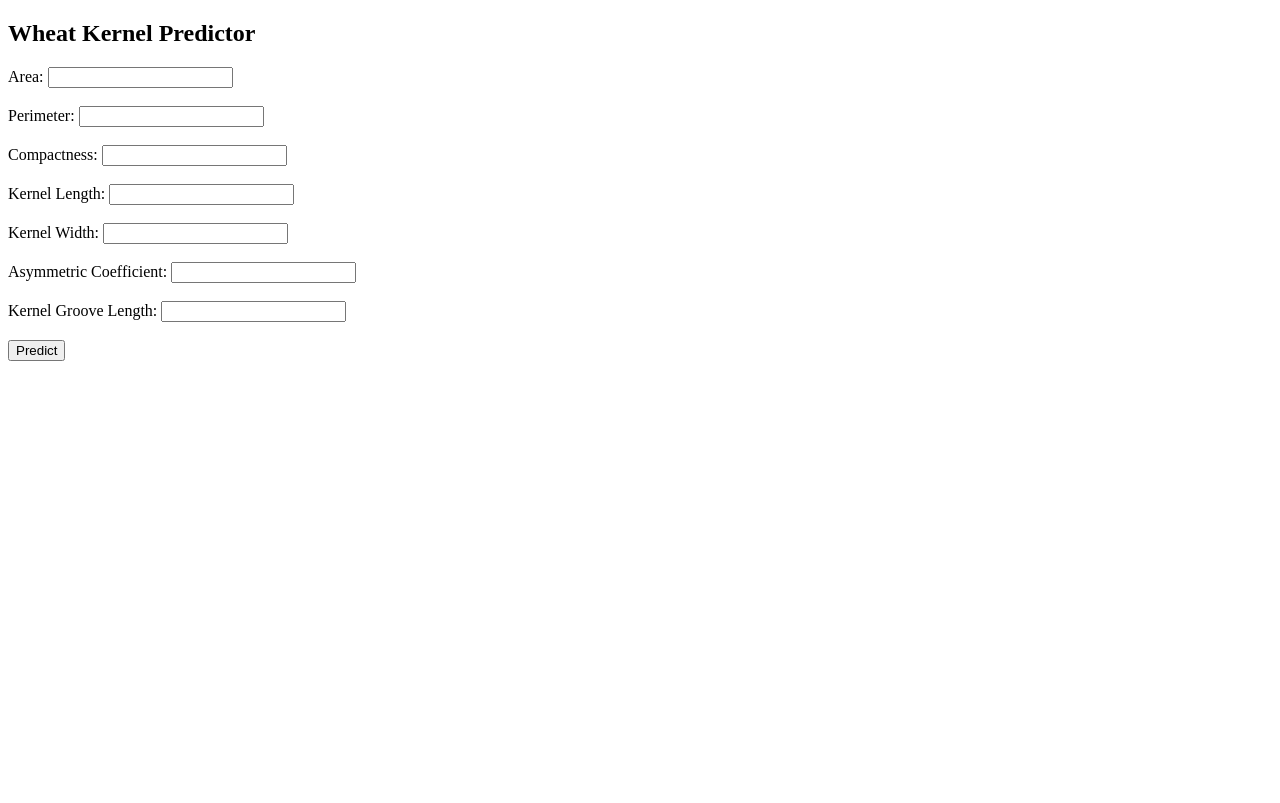
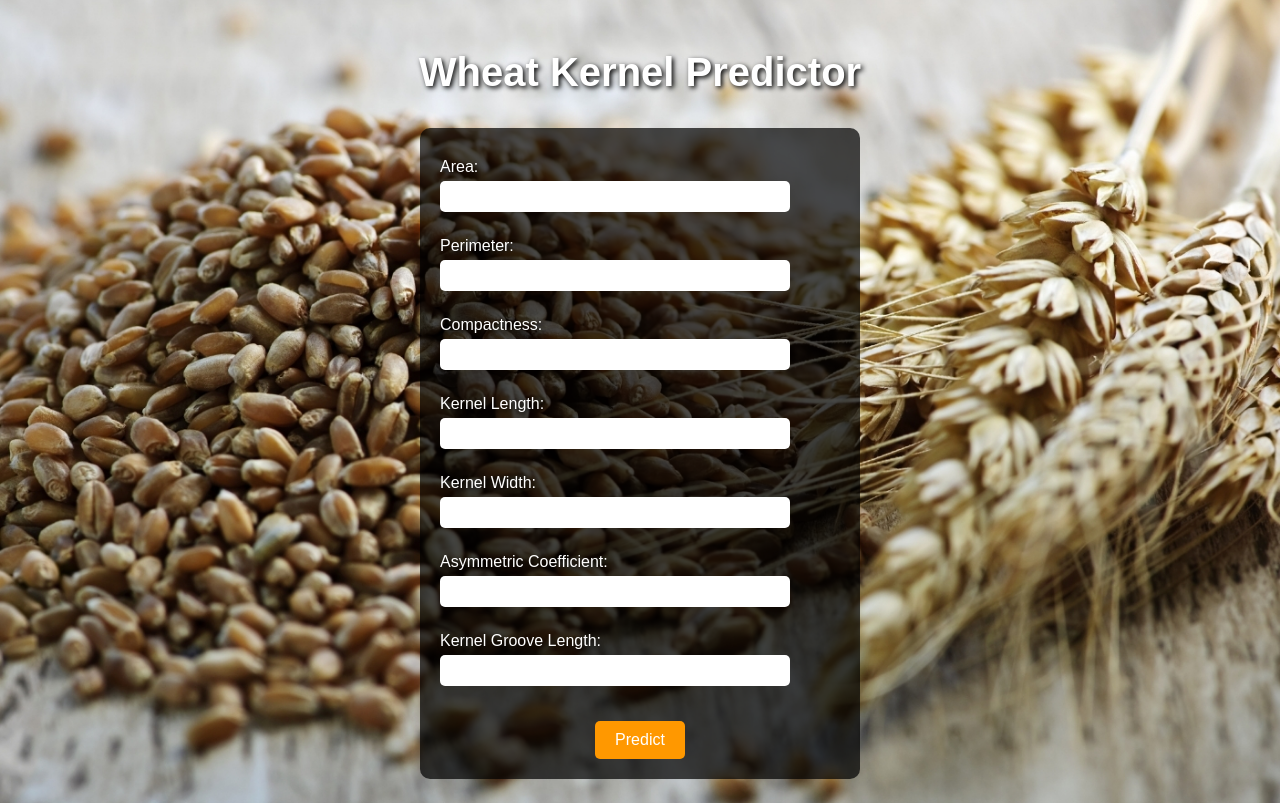
Before and after one commit to Sounak-Sarkar45/Wheat-Kernel-Classification, a Flask app: page / in a window 1280 px wide. Before the commit the page ends 361 px from the top, so only its background shows below. Run offline with Flask 3, Linux system fonts and the light colour scheme; parts of the project's set-up code (start-up, migrations or seed data) failed here and were passed over.

Commit message:
Created a website on localhost.

```diff
--- a/templates/index.html
+++ b/templates/index.html
@@ -1,25 +1,95 @@
 <!DOCTYPE html>
-<html>
+<html lang="en">
 <head>
+    <meta charset="UTF-8">
+    <meta name="viewport" content="width=device-width, initial-scale=1.0">
     <title>Wheat Kernel Predictor</title>
+    <style>
+        body {
+            font-family: Arial, sans-serif;
+            margin: 0;
+            padding: 0;
+            background-image: url('static/images/Whole-Grain-Wheat-Kernels-Closeup.jpg');
+            background-size: cover;
+            background-repeat: no-repeat;
+            background-position: center;
+            color: white;
+            text-shadow: 2px 2px 5px black;
+        }
+        h2 {
+            text-align: center;
+            margin-top: 50px;
+            font-size: 2.5em;
+        }
+        form {
+            background: rgba(0, 0, 0, 0.7);
+            padding: 20px;
+            border-radius: 10px;
+            max-width: 400px;
+            margin: auto;
+            margin-top: 20px;
+            color: white;
+            text-align: left; /* Align text to the left */
+        }
+        label {
+            display: block;
+            margin: 10px 0 5px;
+        }
+        input {
+            width: 100%; /* Ensure inputs are full width of the container */
+            max-width: 350px; /* Limit maximum width for better layout */
+            padding: 8px; /* Adjust padding for consistent spacing */
+            margin: auto; /* Center the input fields */
+            margin-bottom: 15px; /* Spacing below each field */
+            border: none;
+            border-radius: 5px;
+            box-sizing: border-box; /* Ensures padding is included in width */
+        }
+        button {
+            background: #ff9800;
+            border: none;
+            padding: 10px 20px;
+            color: white;
+            font-size: 1em;
+            cursor: pointer;
+            border-radius: 5px;
+            display: block; /* Makes button align properly */
+            margin: 20px auto 0; /* Centers the button */
+        }
+        button:hover {
+            background: #e68a00;
+        }
+        h3 {
+            text-align: center;
+            margin-top: 20px;
+            font-size: 1.5em;
+        }
+    </style>
 </head>
 <body>
     <h2>Wheat Kernel Predictor</h2>
     <form action="/predict" method="post">
         <label for="area">Area:</label>
-        <input type="text" id="area" name="area" required><br><br>
+        <input type="text" id="area" name="area" required>
+
         <label for="perimeter">Perimeter:</label>
-        <input type="text" id="perimeter" name="perimeter" required><br><br>
+        <input type="text" id="perimeter" name="perimeter" required>
+
         <label for="compactness">Compactness:</label>
-        <input type="text" id="compactness" name="compactness" required><br><br>
+        <input type="text" id="compactness" name="compactness" required>
+
         <label for="kernel_length">Kernel Length:</label>
-        <input type="text" id="kernel_length" name="kernel_length" required><br><br>
+        <input type="text" id="kernel_length" name="kernel_length" required>
+
         <label for="kernel_width">Kernel Width:</label>
-        <input type="text" id="kernel_width" name="kernel_width" required><br><br>
+        <input type="text" id="kernel_width" name="kernel_width" required>
+
         <label for="coeff">Asymmetric Coefficient:</label>
-        <input type="text" id="coeff" name="coeff" required><br><br>
+        <input type="text" id="coeff" name="coeff" required>
+
         <label for="kernel_groove_length">Kernel Groove Length:</label>
-        <input type="text" id="kernel_groove_length" name="kernel_groove_length" required><br><br>
+        <input type="text" id="kernel_groove_length" name="kernel_groove_length" required>
+
         <button type="submit">Predict</button>
     </form>
     <h3>{{ prediction_text }}</h3>
```
Also changed, not shown: static/images/Whole-Grain-Wheat-Kernels-Closeup.jpg (added).
